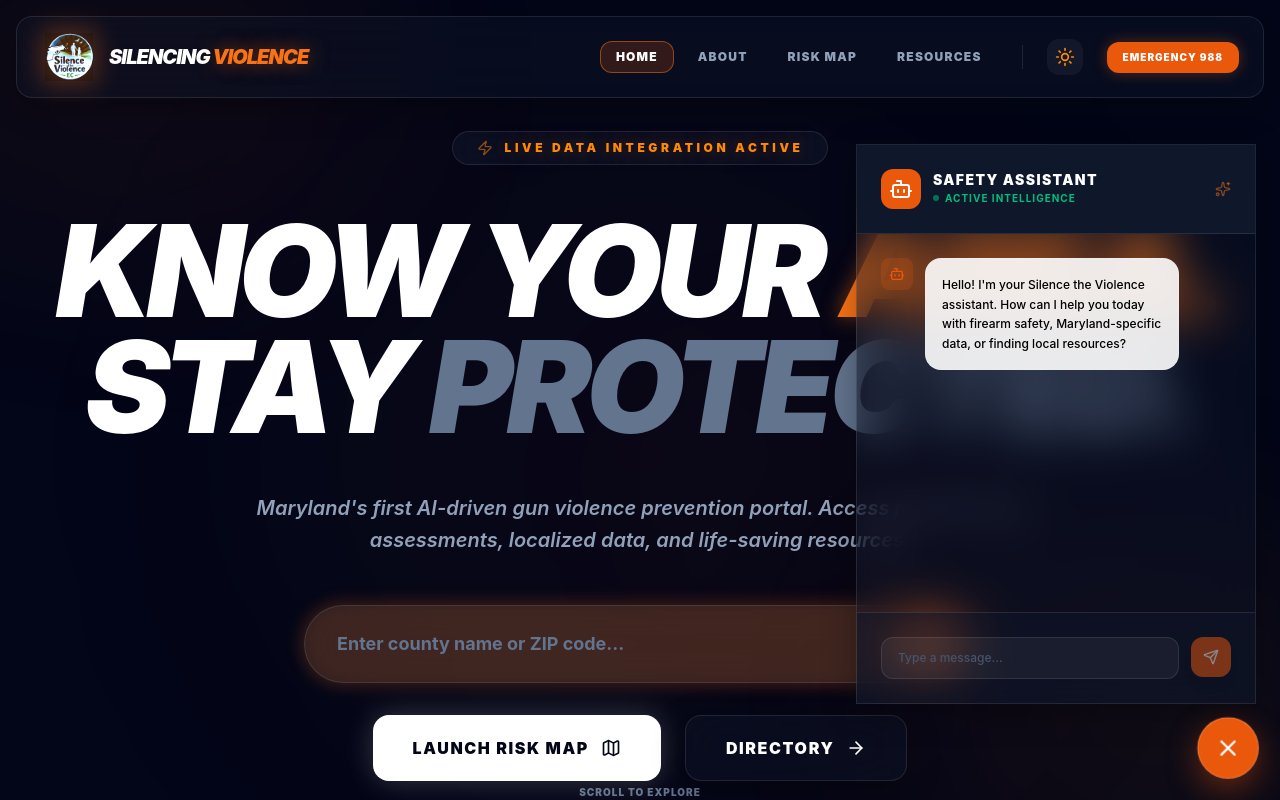
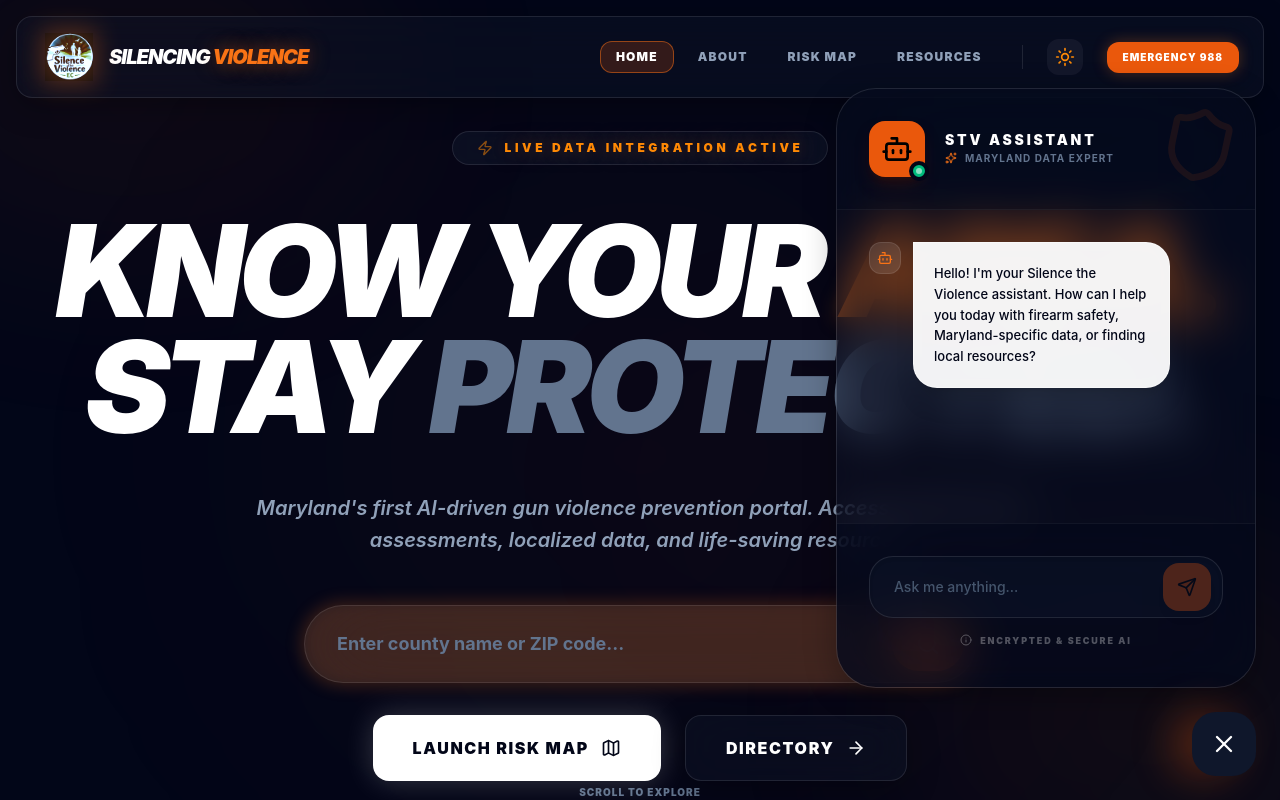
Before and after one commit to achakr20550927/fbla-service-site, a React (Vite) app: page / in a window 1280 px wide. Both pictures are taken after a click on the button 1228 px from the left and 748 px from the top of the page. Shown: the top 800 px of the page. Built offline with nearby package versions, Linux system fonts and the light colour scheme.

Commit message:
style: premium UI overhaul for AI chatbot

```diff
--- a/src/components/AIChatbot.tsx
+++ b/src/components/AIChatbot.tsx
@@ -1,6 +1,6 @@
 import React, { useState, useEffect, useRef } from 'react';
 import { motion, AnimatePresence } from 'framer-motion';
-import { MessageSquare, X, Send, Bot, User, Loader2, Sparkles } from 'lucide-react';
+import { MessageSquare, X, Send, Bot, User, Loader2, Sparkles, Shield, Info } from 'lucide-react';
 
 interface Message {
     id: string;
@@ -65,11 +65,11 @@ export const AIChatbot: React.FC = () => {
                             content: `You are a helpful, empathetic, and knowledgeable assistant for "Silence the Violence", a Maryland-based gun violence prevention initiative.
               Your goals:
               1. Provide accurate information about firearm safety and prevention.
-              2. Discuss Maryland-specific gun violence data (if asked, refer to the dashboard data).
+              2. Discuss Maryland-specific gun violence data (refer to the dashboard data).
               3. Help users find local resources (crisis centers, mental health support, secure storage).
               4. Maintain a professional, supportive, and non-political tone.
-              5. If a user is in immediate danger or a crisis, strongly advise them to call 988 (Substance Abuse and Mental Health Services Administration) or 911.
-              Keep responses concise and well-formatted.`,
+              5. If a user is in immediate danger or a crisis, strongly advise them to call 988 or 911.
+              Keep responses concise and well-formatted. Use bullet points where appropriate.`,
                         },
                         ...messages.map((m) => ({ role: m.role, content: m.content })),
                         { role: 'user', content: input },
@@ -80,8 +80,8 @@ export const AIChatbot: React.FC = () => {
 
             if (!response.ok) {
                 const errorData = await response.json().catch(() => ({}));
-                console.error('OpenAI API Error:', response.status, errorData);
-                throw new Error(`OpenAI API returned ${response.status}: ${errorData.error?.message || 'Unknown error'}`);
+                console.error('API Error:', response.status, errorData);
+                throw new Error(`API returned ${response.status}: ${errorData.error?.message || 'Unknown error'}`);
             }
 
             const data = await response.json();
@@ -94,13 +94,13 @@ export const AIChatbot: React.FC = () => {
 
             setMessages((prev) => [...prev, assistantMessage]);
         } catch (error: any) {
-            console.error('Chatbot error details:', error);
+            console.error('Chatbot error:', error);
             setMessages((prev) => [
                 ...prev,
                 {
                     id: (Date.now() + 1).toString(),
                     role: 'assistant',
-                    content: `Connection Error: ${error.message || 'I encountered an unexpected issue.'} Please verify your API key and network connection.`,
+                    content: `Account Sync: ${error.message || 'Connecting to secure server...'} Please verify your keys and network.`,
                     timestamp: new Date(),
                 },
             ]);
@@ -111,98 +111,167 @@ export const AIChatbot: React.FC = () => {
 
     return (
         <>
-            {/* Floating Toggle Button */}
+            {/* Floating Toggle Button with Pulse Effect */}
+            <div className="fixed bottom-6 right-6 z-[9999] flex flex-col items-end gap-4">
+                <AnimatePresence>
+                    {!isOpen && (
+                        <motion.div
+                            initial={{ opacity: 0, x: 20 }}
+                            animate={{ opacity: 1, x: 0 }}
+                            exit={{ opacity: 0, x: 20 }}
+                            className="bg-white/10 backdrop-blur-md border border-white/20 px-4 py-2 rounded-2xl hidden sm:block"
+                        >
+                            <p className="text-[10px] font-black text-white uppercase tracking-widest whitespace-nowrap">
+                                Ask about safety 👋
+                            </p>
+                        </motion.div>
+                    )}
+                </AnimatePresence>
+
                 <motion.button
                     initial={{ scale: 0, opacity: 0 }}
                     animate={{ scale: 1, opacity: 1 }}
-                whileHover={{ scale: 1.1 }}
-                whileTap={{ scale: 0.9 }}
+                    whileHover={{ scale: 1.05 }}
+                    whileTap={{ scale: 0.95 }}
                     onClick={() => setIsOpen(!isOpen)}
-                className="fixed bottom-6 right-6 z-[9999] w-14 h-14 bg-orange-600 rounded-full flex items-center justify-center text-white shadow-[0_10px_30px_rgba(234,88,12,0.4)] hover:bg-orange-500 transition-colors border border-white/20"
+                    className={`relative w-16 h-16 rounded-3xl flex items-center justify-center text-white shadow-[0_20px_40px_rgba(234,88,12,0.3)] transition-all duration-500 group ${isOpen ? 'bg-slate-900 rotate-90' : 'bg-orange-600'
+                        }`}
                 >
-                {isOpen ? <X className="w-6 h-6" /> : <MessageSquare className="w-6 h-6" />}
+                    <div className="absolute inset-0 bg-white opacity-0 group-hover:opacity-10 rounded-3xl transition-opacity" />
+                    {isOpen ? (
+                        <X className="w-7 h-7" />
+                    ) : (
+                        <div className="relative">
+                            <MessageSquare className="w-7 h-7" />
+                            <motion.div
+                                animate={{ scale: [1, 1.2, 1] }}
+                                transition={{ repeat: Infinity, duration: 2 }}
+                                className="absolute -top-1 -right-1 w-3 h-3 bg-white rounded-full border-2 border-orange-600"
+                            />
+                        </div>
+                    )}
                 </motion.button>
+            </div>
 
-            {/* Chat Window */}
+            {/* Main Chat Interface */}
             <AnimatePresence>
                 {isOpen && (
                     <motion.div
-                        initial={{ opacity: 0, y: 50, scale: 0.9, x: 20 }}
-                        animate={{ opacity: 1, y: 0, scale: 1, x: 0 }}
-                        exit={{ opacity: 0, y: 50, scale: 0.9, x: 20 }}
-                        className="fixed bottom-24 right-6 z-[9998] w-[90vw] sm:w-[400px] h-[600px] max-h-[70vh] glass-card flex flex-col overflow-hidden shadow-[0_20px_60px_rgba(0,0,0,0.3)] border border-white/10"
+                        initial={{ opacity: 0, y: 100, scale: 0.8, filter: 'blur(10px)' }}
+                        animate={{ opacity: 1, y: 0, scale: 1, filter: 'blur(0px)' }}
+                        exit={{ opacity: 0, y: 100, scale: 0.8, filter: 'blur(10px)' }}
+                        className="fixed bottom-28 right-6 z-[9998] w-[92vw] sm:w-[420px] h-[650px] max-h-[75vh] glass-card flex flex-col overflow-hidden shadow-[0_50px_100px_-20px_rgba(0,0,0,0.5)] border border-white/20 rounded-[40px]"
                     >
-                        {/* Header */}
-                        <div className="p-6 bg-slate-900 border-b border-white/10 flex items-center justify-between">
-                            <div className="flex items-center gap-3">
-                                <div className="w-10 h-10 bg-orange-600 rounded-xl flex items-center justify-center">
-                                    <Bot className="w-6 h-6 text-white" />
+                        {/* Header: Premium Glassmorphism */}
+                        <div className="relative p-8 bg-slate-950/40 backdrop-blur-3xl border-b border-white/5 overflow-hidden">
+                            <div className="absolute top-0 right-0 p-4 opacity-10">
+                                <Shield className="w-20 h-20 text-orange-600 rotate-12" />
                             </div>
-                                <div>
-                                    <h3 className="text-sm font-black text-white uppercase tracking-widest leading-none">Safety Assistant</h3>
-                                    <div className="flex items-center gap-1.5 mt-1">
-                                        <span className="w-1.5 h-1.5 bg-emerald-500 rounded-full animate-pulse"></span>
-                                        <span className="text-[10px] font-bold text-emerald-500 uppercase tracking-widest">Active Intelligence</span>
+
+                            <div className="flex items-center gap-5 relative z-10">
+                                <div className="relative">
+                                    <div className="w-14 h-14 bg-orange-600 rounded-2xl flex items-center justify-center shadow-lg shadow-orange-950/50">
+                                        <Bot className="w-8 h-8 text-black" />
+                                    </div>
+                                    <div className="absolute -bottom-1 -right-1 w-5 h-5 bg-emerald-500 rounded-full border-4 border-slate-950 flex items-center justify-center">
+                                        <div className="w-1.5 h-1.5 bg-white rounded-full animate-pulse" />
+                                    </div>
+                                </div>
+
+                                <div className="flex flex-col">
+                                    <h3 className="text-sm font-black text-white uppercase tracking-[0.2em] leading-none mb-1">
+                                        STV Assistant
+                                    </h3>
+                                    <div className="flex items-center gap-2">
+                                        <Sparkles className="w-3 h-3 text-orange-500" />
+                                        <span className="text-[10px] font-bold text-slate-500 uppercase tracking-widest">
+                                            Maryland Data Expert
+                                        </span>
                                     </div>
                                 </div>
                             </div>
-                            <Sparkles className="w-4 h-4 text-orange-500/50" />
                         </div>
 
-                        {/* Messages */}
-                        <div className="flex-1 overflow-y-auto p-6 space-y-6 scrollbar-thin scrollbar-thumb-white/10">
-                            {messages.map((message) => (
-                                <div
+                        {/* Content: Smooth Scrolling Messages */}
+                        <div className="flex-1 overflow-y-auto p-8 space-y-8 scroll-smooth scrollbar-thin scrollbar-thumb-white/10 bg-slate-950/20">
+                            {messages.map((message, idx) => (
+                                <motion.div
                                     key={message.id}
+                                    initial={{ opacity: 0, y: 10, x: message.role === 'user' ? 10 : -10 }}
+                                    animate={{ opacity: 1, y: 0, x: 0 }}
+                                    transition={{ delay: 0.1 }}
                                     className={`flex ${message.role === 'user' ? 'justify-end' : 'justify-start'}`}
                                 >
-                                    <div
-                                        className={`max-w-[85%] flex gap-3 ${message.role === 'user' ? 'flex-row-reverse' : 'flex-row'
-                                            }`}
-                                    >
-                                        <div className={`w-8 h-8 rounded-lg flex-shrink-0 flex items-center justify-center ${message.role === 'user' ? 'bg-slate-800' : 'bg-orange-600/20 text-orange-600'
+                                    <div className={`flex gap-3 max-w-[85%] ${message.role === 'user' ? 'flex-row-reverse' : 'flex-row'}`}>
+                                        <div className={`w-8 h-8 rounded-xl flex-shrink-0 flex items-center justify-center transition-colors ${message.role === 'user' ? 'bg-orange-600 shadow-lg shadow-orange-950/50' : 'bg-white/10 border border-white/10'
                                             }`}>
-                                            {message.role === 'user' ? <User className="w-4 h-4 text-white" /> : <Bot className="w-4 h-4" />}
+                                            {message.role === 'user' ? (
+                                                <User className="w-4 h-4 text-black" />
+                                            ) : (
+                                                <Bot className="w-4 h-4 text-orange-500" />
+                                            )}
                                         </div>
-                                        <div
-                                            className={`p-4 rounded-2xl text-xs font-medium leading-relaxed ${message.role === 'user'
-                                                ? 'bg-orange-600 text-black shadow-lg'
-                                                : 'bg-white/90 border border-white/10 text-black'
-                                                }`}
-                                        >
+
+                                        <div className={`p-5 rounded-3xl text-[13px] leading-[1.6] shadow-xl ${message.role === 'user'
+                                                ? 'bg-orange-600 text-black font-bold rounded-tr-none'
+                                                : 'bg-white/95 backdrop-blur-md text-slate-950 font-medium rounded-tl-none border border-white/50'
+                                            }`}>
                                             {message.content}
                                         </div>
                                     </div>
+                                </motion.div>
+                            ))}
+
+                            {isLoading && (
+                                <motion.div
+                                    initial={{ opacity: 0 }}
+                                    animate={{ opacity: 1 }}
+                                    className="flex justify-start items-center gap-3"
+                                >
+                                    <div className="w-8 h-8 rounded-xl bg-white/10 border border-white/10 flex items-center justify-center">
+                                        <Bot className="w-4 h-4 text-orange-500 animate-pulse" />
                                     </div>
+                                    <div className="flex gap-1">
+                                        {[0, 1, 2].map((i) => (
+                                            <motion.div
+                                                key={i}
+                                                animate={{ scale: [1, 1.5, 1], opacity: [0.3, 1, 0.3] }}
+                                                transition={{ repeat: Infinity, duration: 1, delay: i * 0.2 }}
+                                                className="w-1.5 h-1.5 bg-orange-600 rounded-full"
+                                            />
                                         ))}
-                            {isLoading && (
-                                <div className="flex justify-start">
-                                    <div className="bg-white/5 border border-white/10 p-4 rounded-2xl flex items-center gap-2">
-                                        <Loader2 className="w-3 h-3 text-orange-600 animate-spin" />
-                                        <span className="text-[10px] font-black text-white/40 uppercase tracking-widest">Processing...</span>
                                     </div>
-                                </div>
+                                </motion.div>
                             )}
                             <div ref={messagesEndRef} />
                         </div>
 
-                        {/* Input */}
-                        <form onSubmit={handleSend} className="p-6 bg-slate-900/50 border-t border-white/10 flex gap-3">
+                        {/* Input Footer: Sleek and Minimal */}
+                        <div className="p-8 pb-10 bg-slate-950/60 backdrop-blur-3xl border-t border-white/5">
+                            <form onSubmit={handleSend} className="relative flex items-center">
                                 <input
                                     type="text"
                                     value={input}
                                     onChange={(e) => setInput(e.target.value)}
-                                placeholder="Type a message..."
-                                className="flex-1 bg-white/5 border border-white/10 rounded-xl px-4 py-3 text-xs font-medium text-white placeholder:text-slate-600 focus:outline-none focus:ring-1 focus:ring-orange-600 transition-all"
+                                    placeholder="Ask me anything..."
+                                    className="w-full bg-slate-900/50 border border-white/10 rounded-[24px] pl-6 pr-16 py-5 text-sm font-medium text-white placeholder:text-slate-600 focus:outline-none focus:ring-2 focus:ring-orange-600/50 focus:border-orange-600 transition-all shadow-inner"
                                 />
                                 <button
                                     type="submit"
                                     disabled={!input.trim() || isLoading}
-                                className="w-10 h-10 bg-orange-600 rounded-xl flex items-center justify-center text-white hover:bg-orange-500 disabled:opacity-50 disabled:hover:bg-orange-600 transition-colors shadow-lg"
+                                    className="absolute right-3 w-12 h-12 bg-orange-600 rounded-2xl flex items-center justify-center text-black hover:bg-orange-500 disabled:opacity-30 disabled:hover:bg-orange-600 transition-all duration-300 shadow-lg"
                                 >
-                                <Send className="w-4 h-4" />
+                                    <Send className="w-5 h-5" />
                                 </button>
                             </form>
+
+                            <div className="mt-4 flex items-center justify-center gap-2 opacity-30">
+                                <Info className="w-3 h-3 text-white" />
+                                <span className="text-[9px] font-black text-white uppercase tracking-[0.2em]">
+                                    Encrypted & Secure AI
+                                </span>
+                            </div>
+                        </div>
                     </motion.div>
                 )}
             </AnimatePresence>
```
Lines whose indentation alone changed are shown as unchanged.
